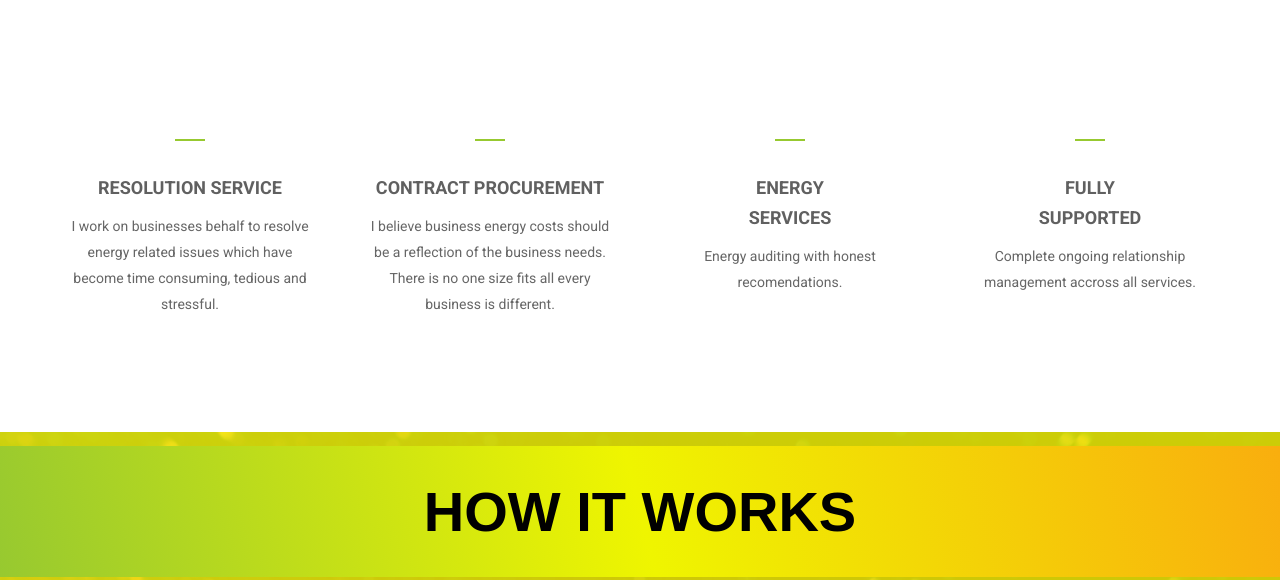
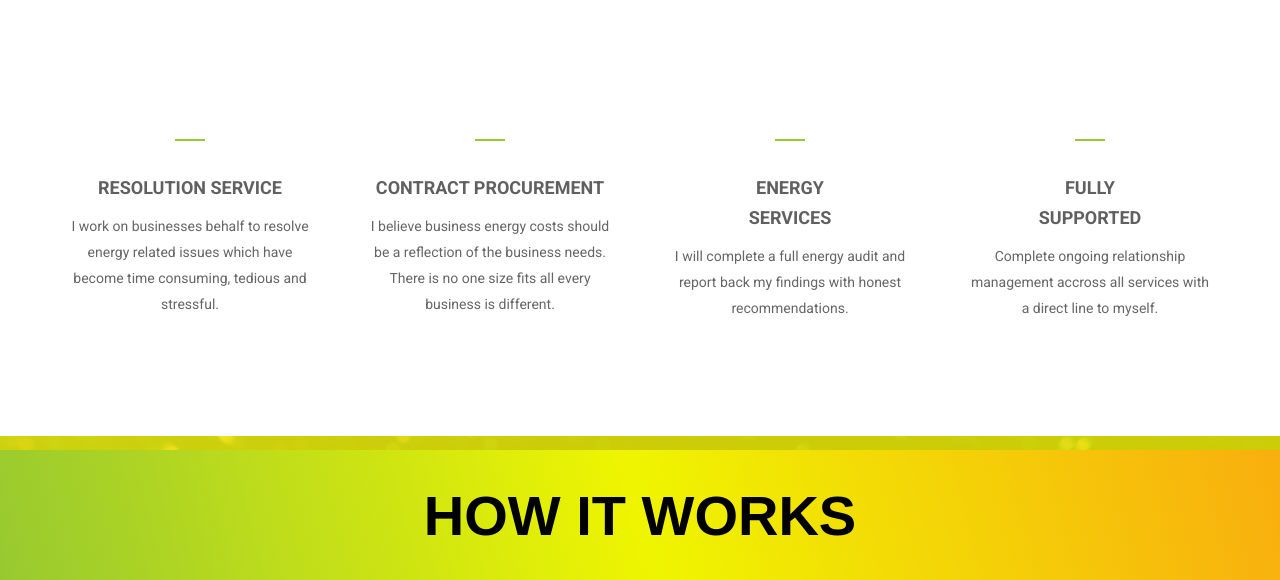
Before and after one commit to scriptmunkee/utilityAssure, a PHP site: page /index.php in a window 1280 px wide. Shown: the part 1456-2036 px from the top of the page. Run offline with PHP 8.4, Linux system fonts and the light colour scheme; some libraries are stand-ins or nearby versions; some web fonts are replaced.

Commit message:
copy edits

```diff
--- a/index.php
+++ b/index.php
@@ -206,7 +206,7 @@ if (isset($_GET['accept-cookies'])) {
                             </div>
                             <hr>
                             <h5>Energy<br />Services</h5>
-                            <p>Energy auditing with honest recomendations.</p>
+                            <p>I will complete a full energy audit and report back my findings with honest recommendations.</p>
                         </div>
                     </div>
                     <div class="col-sm-6 col-md-3">
@@ -218,7 +218,7 @@ if (isset($_GET['accept-cookies'])) {
                             </div>
                             <hr>
                             <h5>Fully<br />Supported</h5>
-                            <p>Complete ongoing relationship management accross all services.</p>
+                            <p>Complete ongoing relationship management accross all services with a direct line to myself.</p>
                         </div>
                     </div>
                 </div>
```
